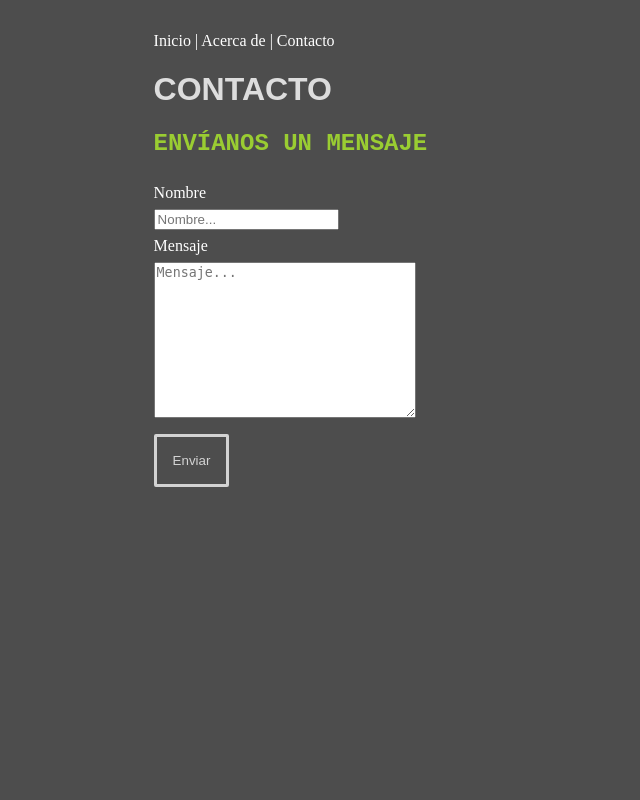
After one commit to rccastruita/pila2-ejercicio3-templates, a Django app: page /contact in a window 1280 px wide. The commit adds this page. Shown: the whole page, without its empty margins (0-640 px from the left). Run offline with Django 3.2, Linux system fonts and the light colour scheme.

Commit message:
Added third template and form styles

```diff
--- a/pages/urls.py
+++ b/pages/urls.py
@@ -6,4 +6,5 @@ from . import views as LocalViews
 urlpatterns = [
     path('', LocalViews.HomePageView.as_view(), name='home'),
     path('about', LocalViews.AboutPageView.as_view(), name='about'),
+    path('contact', LocalViews.ContactPageView.as_view(), name='contact'),
 ]
--- a/pages/views.py
+++ b/pages/views.py
@@ -5,3 +5,6 @@ class HomePageView(TemplateView):
 
 class AboutPageView(TemplateView):
     template_name = 'about.html'
+
+class ContactPageView(TemplateView):
+    template_name = 'contact.html'
--- a/pages_proyecto/settings.py
+++ b/pages_proyecto/settings.py
@@ -23,7 +23,7 @@ BASE_DIR = Path(__file__).resolve().parent.parent
 SECRET_KEY = 'wk=2j2wev(78g=9_8m)#mt=a(=tkd2ad$@&brdjo4e)r2(r=q1'
 
 # SECURITY WARNING: don't run with debug turned on in production!
-DEBUG = False
+DEBUG = True
 
 ALLOWED_HOSTS = ['*']
 
@@ -118,3 +118,4 @@ USE_TZ = True
 # https://docs.djangoproject.com/en/3.1/howto/static-files/
 
 STATIC_URL = '/static/'
+STATICFILES_DIRS = [os.path.join(BASE_DIR, 'static')]
--- /dev/null
+++ b/static/css/base.css
@@ -0,0 +1,53 @@
+* {
+    color: white;
+}
+body {
+    background-color: #4d4d4d;
+    margin: 2rem 12%;
+}
+
+h1 {
+    color: #ddd;
+    font-family: Arial, Helvetica, sans-serif;
+    text-transform: uppercase;
+}
+
+h2 {
+    color: yellowgreen;
+    font-family: 'Courier New', Courier, monospace;
+    text-transform: uppercase;
+}
+
+a {
+    text-decoration: none;
+    color: white;
+}
+
+a:hover {
+    font-weight: bolder;
+}
+
+p {
+    color: lightgrey;
+}
+
+form {
+    line-height: 2rem;
+}
+
+button {
+    color: lightgrey;
+    background-color: #4d4d4d;
+    text-decoration: none;
+    padding: 1rem;
+    margin-top: 1rem;
+    border: 3px solid lightgrey;
+    border-radius: 2px;
+    transition-duration: 0.5s;
+}
+
+button:hover {
+    color: #4d4d4d;
+    background-color: lightgrey;
+    cursor:pointer;
+}
--- a/templates/about.html
+++ b/templates/about.html
@@ -2,6 +2,7 @@
 {% block content %}
 
 <h1>Acerca de nosotros</h1>
-<p>Esta es otra página diferente</p>
+<h2>Práctica de Plantillas</h2>
+{% lorem p %}
 
 {% endblock content %}
--- a/templates/base.html
+++ b/templates/base.html
@@ -1,5 +1,11 @@
+{% load static %}
+<head>
+    <link href="{% static 'css/base.css' %}" rel="stylesheet">
+</head>
+
+
 <header>
-    <a href="{% url 'home' %}">Inicio</a> | <a href="{% url 'about' %}">Acerca de</a>
+    <a href="{% url 'home' %}">Inicio</a> | <a href="{% url 'about' %}">Acerca de</a> | <a href="{% url 'contact' %}">Contacto</a>
 </header>
 
 {% block content %}
--- /dev/null
+++ b/templates/contact.html
@@ -0,0 +1,15 @@
+{% extends 'base.html' %}
+{% block content %}
+
+<h1>Contacto</h1>
+<h2>Envíanos un mensaje</h2>
+
+<form>
+    <label for="nombre">Nombre</label><br>
+    <input type="text" name="nombre" placeholder="Nombre..."><br>
+    <label for="mensaje">Mensaje</label><br>
+    <textarea name="mensaje" cols="30" rows="10" placeholder="Mensaje..."></textarea><br>
+    <button type="submit">Enviar</button>
+</form>
+
+{% endblock %}
--- a/templates/home.html
+++ b/templates/home.html
@@ -2,5 +2,8 @@
 {% block content %}
 
 <h1>Rafael Carmona Castruita</h1>
+<h2>Esta es la página de inicio</h2>
+
+{% lorem 3 p %}
 
 {% endblock content %}
```
